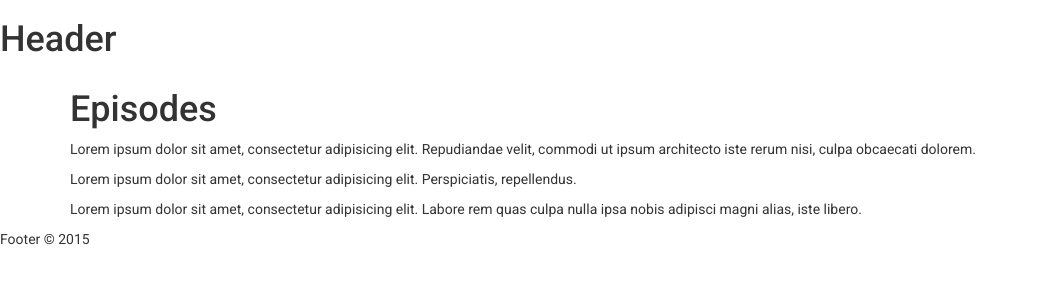
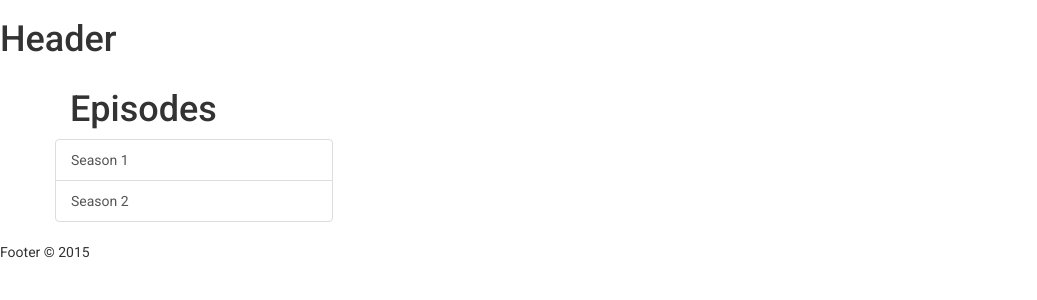
Before and after one commit to parasaro92/tbbt, a Jekyll site: the page built from episodes.html, in a window 1280 px wide. Shown: the top 300 px of the page, without its empty margins (0-1037 px from the left). Built offline with Jekyll 4.4.1, drawn with Linux system fonts in a browser that asks for light colours; nearby versions of some CDN libraries.

Commit message:
Toggle episodes when clicked on season link

```diff
--- a/_includes/head.html
+++ b/_includes/head.html
@@ -10,6 +10,7 @@
   <link rel="stylesheet" href="{{ "/css/main.css" | prepend: site.baseurl }}">
 
   <script src="https://code.jquery.com/jquery-2.1.4.min.js"></script>
+  <script src="{{ "/js/episodes.js" | prepend: site.baseurl }}"></script>
   <link href='https://fonts.googleapis.com/css?family=Roboto:400,500,300,700,100' rel='stylesheet' type='text/css'>
   <link rel="alternate" type="application/rss+xml" title="{{ site.title }}" href="{{ "/feed.xml" | prepend: site.baseurl | prepend: site.url }}" />
 </head>
--- a/episodes.html
+++ b/episodes.html
@@ -1,11 +1,33 @@
 ---
 layout: page
-title: Episode
-permalink: /episode/
+title: Episodes
+permalink: /episodes/
 position: 2
 ---
 
-<h1>Episodes</h1>
-<p>Lorem ipsum dolor sit amet, consectetur adipisicing elit. Repudiandae velit, commodi ut ipsum architecto iste rerum nisi, culpa obcaecati dolorem.</p>
-<p>Lorem ipsum dolor sit amet, consectetur adipisicing elit. Perspiciatis, repellendus.</p>
-<p>Lorem ipsum dolor sit amet, consectetur adipisicing elit. Labore rem quas culpa nulla ipsa nobis adipisci magni alias, iste libero.</p>
+{% assign seasons = site.data.seasons %}
+
+<div id="episodes">
+  <h1>Episodes</h1>
+  <div class="row">
+    <aside class="col-sm-3 list-group" id="season-selector">
+      {% for season in seasons %}
+        <a href="#/season-{{season.seasonCode}}" class="list-group-item"  data-target="#episodes-{{season.seasonCode}}">{{season.seasonTitle}}</a>
+      {% endfor %}
+    </aside>
+    <section class="col-sm-9" id="episode-details">
+      {% for season in seasons %}
+        <article class="episodes list-group hidden" id="episodes-{{season.seasonCode}}">
+          {% for episode in season.episodes %}
+            <div class="list-group-item">
+              <h4 class="list-group-item-heading">{{ season.seasonCode}}{{ episode.episodeCode }}: {{episode.title}}</h4>
+              <p class="list-group-item-text">
+                Directed by: {{episode.director}}; Aired on: {{episode.airDate}}
+              </p>
+            </div>s
+          {% endfor %}
+        </article>
+      {% endfor %}
+    </section>
+  </div>
+</div>
```
Also changed, not shown: _data/seasons.json (added, +220 -0 lines), js/episodes.coffee (added, +9 -0 lines).
